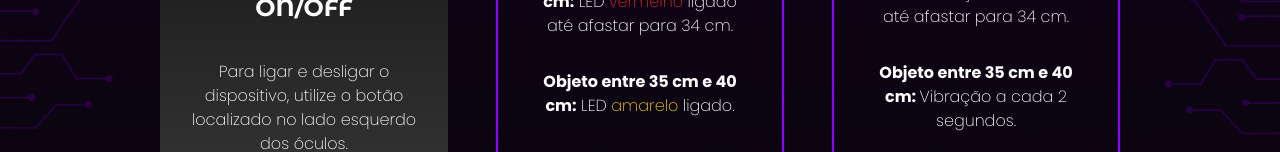
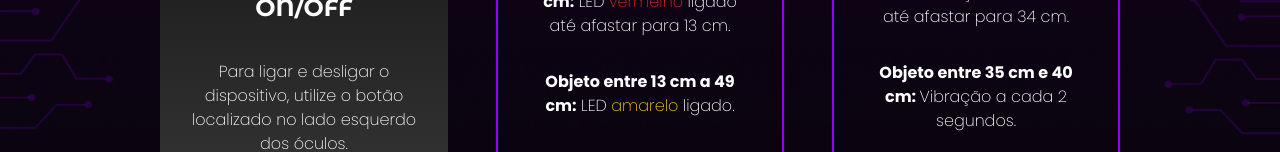
Before and after one commit to GabriellaVictoriacmss/VisionShield, a React (Vite) app: page /modo-de-uso in a window 1280 px wide. Shown: the part 595-747 px from the top of the page. Built offline with nearby package versions, Linux system fonts and the light colour scheme.

Commit message:
texto da pagina modo de uso corrigido

```diff
--- a/src/pages/ModoDeUso.jsx
+++ b/src/pages/ModoDeUso.jsx
@@ -42,10 +42,10 @@ function ModoDeUso() {
               <img src={glass} alt="" className="w-[68px] h-[68px] mb-4" />
               <h1 className='font-montserrat2 text-main-purple text-xl md:text-2xl'><strong>DISTÂNCIA</strong></h1>
               <p className='text-white font-poppins text-base md:text-base p-4 font-extralight'>
-                <strong className='font-bold'>Objeto a menos de 12 cm:</strong> LED <span className="text-red-600">vermelho</span> ligado até afastar para 34 cm.
+                <strong className='font-bold'>Objeto a menos de 12 cm:</strong> LED <span className="text-red-600">vermelho</span> ligado até afastar para 13 cm.
               </p>
               <p className='text-white font-poppins text-base md:text-base p-4 font-extralight'>
-                <strong className='font-bold'>Objeto entre 35 cm e 40 cm:</strong> LED <span className="text-yellow-400">amarelo</span> ligado.
+                <strong className='font-bold'>Objeto entre 13 cm a 49 cm:</strong> LED <span className="text-yellow-400">amarelo</span> ligado.
               </p>
               <p className='text-white font-poppins text-base md:text-base p-4 font-extralight'>
                 <strong className='font-bold'>Objeto com distância maior ou igual a 50 cm: </strong> LED <span className="text-violet-700">roxo</span> ligado até afastar para 34 cm.
```
